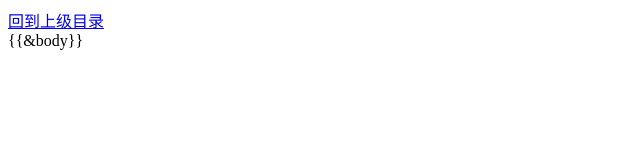
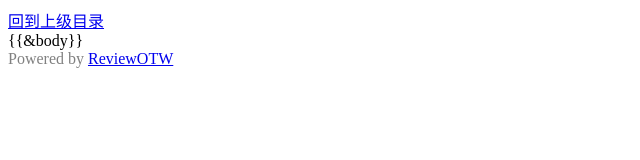
Before and after one commit to outloudvi/rotw-website, a plain HTML site: page tpl/page.html in a window 1280 px wide. Shown: the whole page, without its empty margins (0-640 px from the left). Drawn offline with Linux system fonts and the light colour scheme.

Commit message:
Add footer

```diff
--- a/tpl/page.html
+++ b/tpl/page.html
@@ -3,7 +3,16 @@
   <meta charset=utf-8>
   <meta name="viewport" content="width=device-width, initial-scale=1.0">
   <title>{{{title}}}</title>
+  <style>
+  .gr {
+    color:grey
+  }
+  </style>
 <body>
-  <a href='..'>回到上级目录</a><br />{{&body}}
+  <a href='..'>回到上级目录</a>
+  <br>
+   {{&body}}
+  <br>
+  <footer class="gr">Powered by <a href="//gitee.com/crlf/reviewotw">ReviewOTW</a></footer>
 </body>
 </html>
```
Also changed, not shown: tpl/contents.html (+9 -2 lines).
